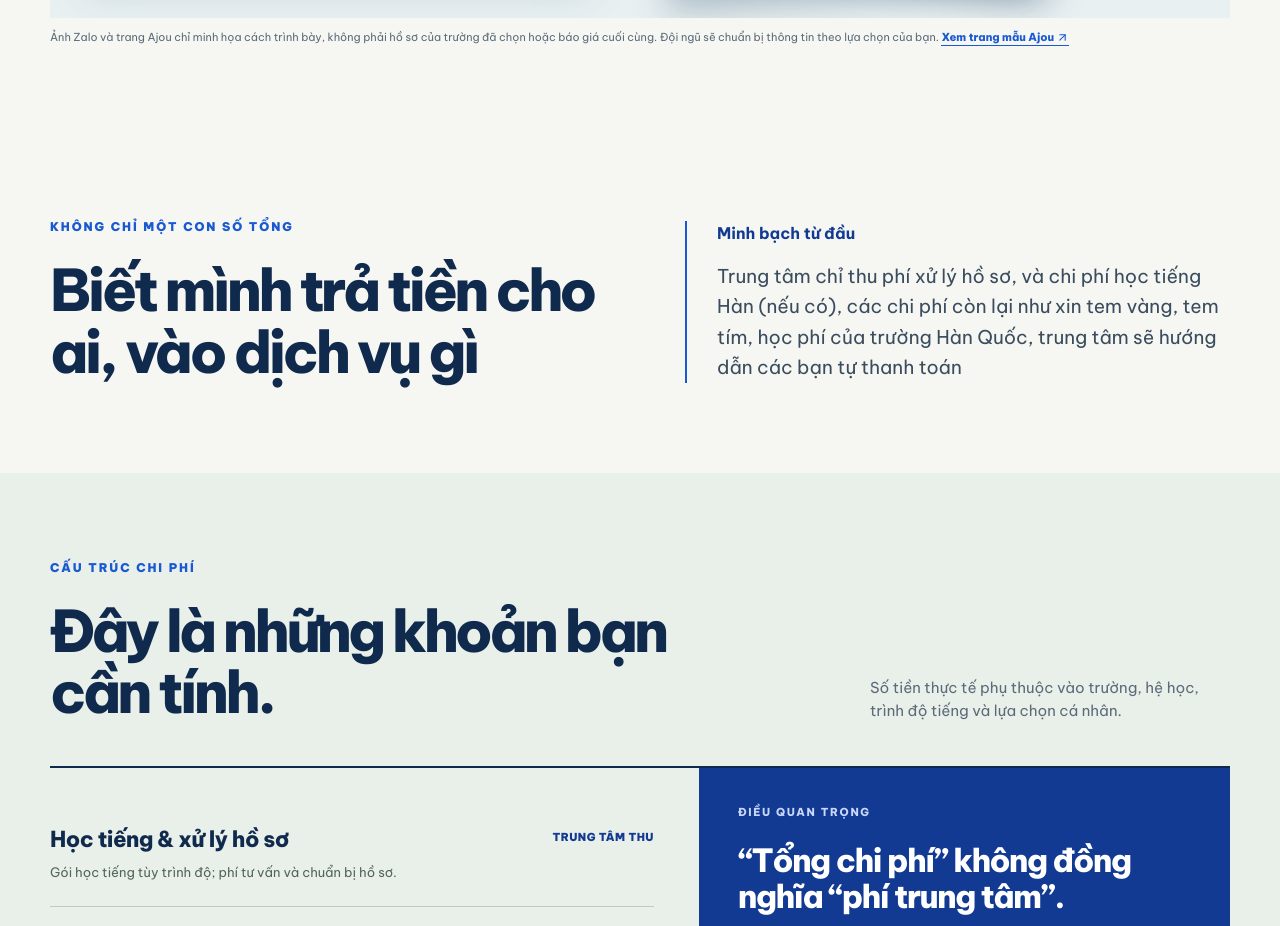
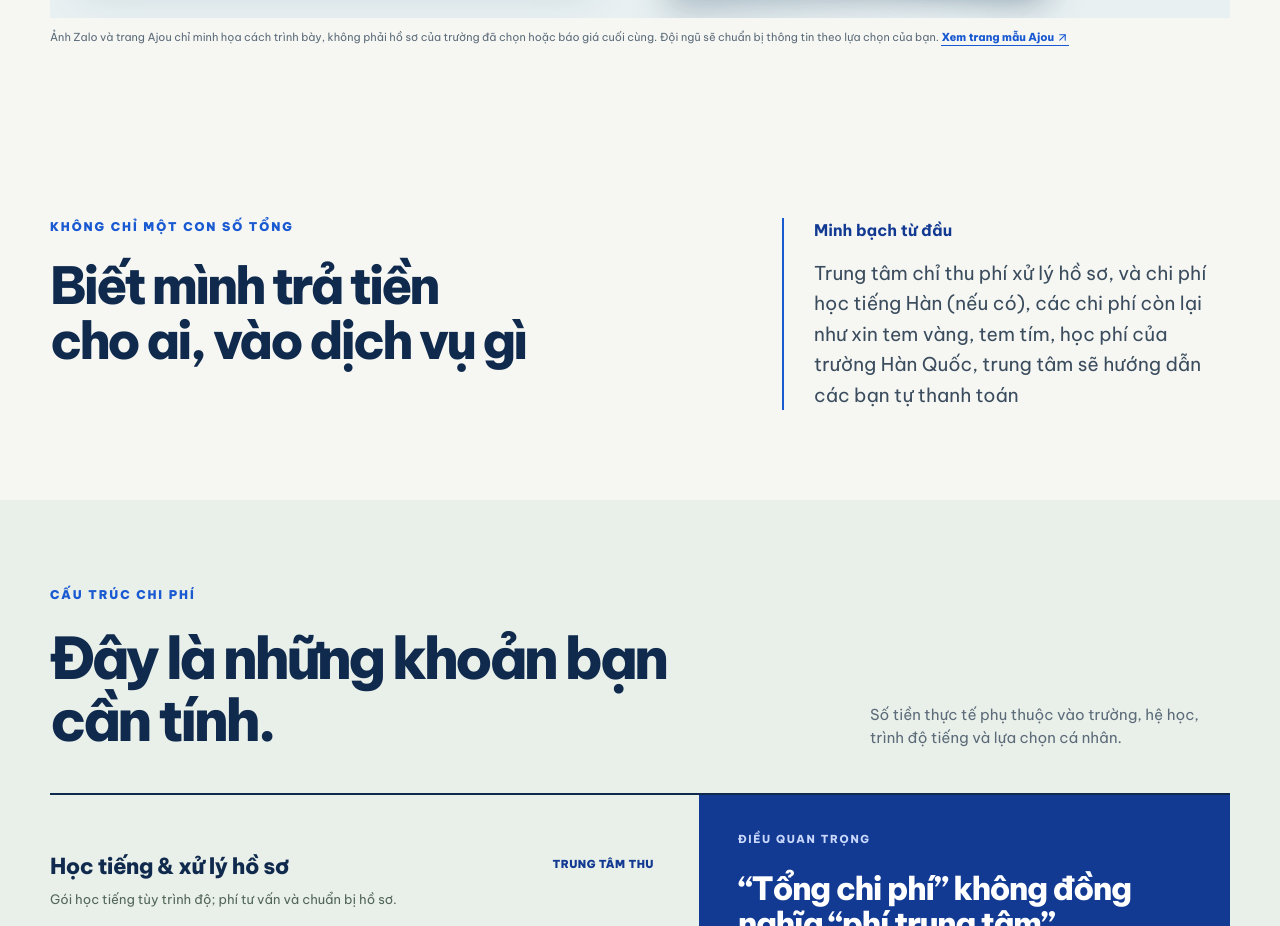
Before and after one commit to andtptit/du-hoc-app, a React (Vite) app: page / in a window 1280 px wide. Shown: the part 2020-2946 px from the top of the page. Built offline with nearby package versions, Linux system fonts and the light colour scheme; no server answers; the database is empty.

Commit message:
Keep cost transparency heading on two lines

```diff
--- a/src/components/OverviewLanding.tsx
+++ b/src/components/OverviewLanding.tsx
@@ -214,7 +214,7 @@ export default function OverviewLanding() {
         </section>
 
         <section id="lo-trinh" className="overview-intro overview-wrap">
-          <div><span className="overview-section-tag">KHÔNG CHỈ MỘT CON SỐ TỔNG</span><h2>Biết mình trả tiền cho ai, vào dịch vụ gì</h2></div>
+          <div><span className="overview-section-tag">KHÔNG CHỈ MỘT CON SỐ TỔNG</span><h2><span>Biết mình trả tiền</span><span>cho ai, vào dịch vụ gì</span></h2></div>
           <aside><strong>Minh bạch từ đầu</strong><p>Trung tâm chỉ thu phí xử lý hồ sơ, và chi phí học tiếng Hàn (nếu có), các chi phí còn lại như xin tem vàng, tem tím, học phí của trường Hàn Quốc, trung tâm sẽ hướng dẫn các bạn tự thanh toán</p></aside>
         </section>
 
--- a/src/components/overview-landing.css
+++ b/src/components/overview-landing.css
@@ -30,9 +30,10 @@
 .overview-hero-photo img{width:100%;height:100%;object-fit:cover;object-position:56% center;display:block;position:absolute;inset:0}
 .overview-photo-label{position:absolute;bottom:25px;left:25px;background:var(--ov-lime);padding:13px 18px;color:var(--ov-ink);font-size:12px;letter-spacing:.12em;font-weight:850;transform:rotate(-2deg)}
 .overview-vertical{position:absolute;right:18px;top:26px;writing-mode:vertical-rl;color:var(--ov-white);text-shadow:0 1px 10px #0008;font-size:12px;font-weight:750;letter-spacing:.23em}
-.overview-intro{padding:92px 0 90px;display:grid;grid-template-columns:1fr 1fr;gap:90px;scroll-margin-top:20px}
+.overview-intro{padding:92px 0 90px;display:grid;grid-template-columns:1.2fr .8fr;gap:60px;scroll-margin-top:20px}
 .overview-section-tag{display:block;font-size:12px;letter-spacing:.16em;font-weight:850;color:var(--ov-blue);margin-bottom:23px}
 .overview-intro h2,.overview-costs h2,.overview-lead h2{font-size:clamp(40px,4.5vw,62px);letter-spacing:-.065em;line-height:1.07;font-weight:800;margin:0}
+.overview-intro h2{font-size:clamp(38px,4vw,54px)}.overview-intro h2 span{display:block;white-space:nowrap}
 .overview-intro aside{border-left:2px solid var(--ov-blue);padding-left:30px;font-size:19px;line-height:1.6;color:#3a4c5d;align-self:end}
 .overview-intro aside strong{display:block;font-size:16px;color:var(--ov-blue-dark);margin-bottom:14px}
 .overview-intro aside p{margin:0}
@@ -154,3 +155,5 @@
 .overview-proof-number{font-size:clamp(36px,3.4vw,49px)}
 @media(max-width:700px){.overview-proof-number{font-size:clamp(27px,8vw,38px)}.overview-proof-number span{font-size:27px;margin-top:8px}}
 @media(max-width:700px){.overview-proof-steps{margin-top:28px}.overview-proof-steps li{font-size:13px;padding:11px 0}.overview-proof .overview-proof-action{margin-top:18px}}
+@media(max-width:700px){.overview-intro h2{font-size:clamp(22px,6.2vw,38px)}}
+@media(min-width:701px) and (max-width:1000px){.overview-intro{grid-template-columns:1fr;gap:30px}}
```
